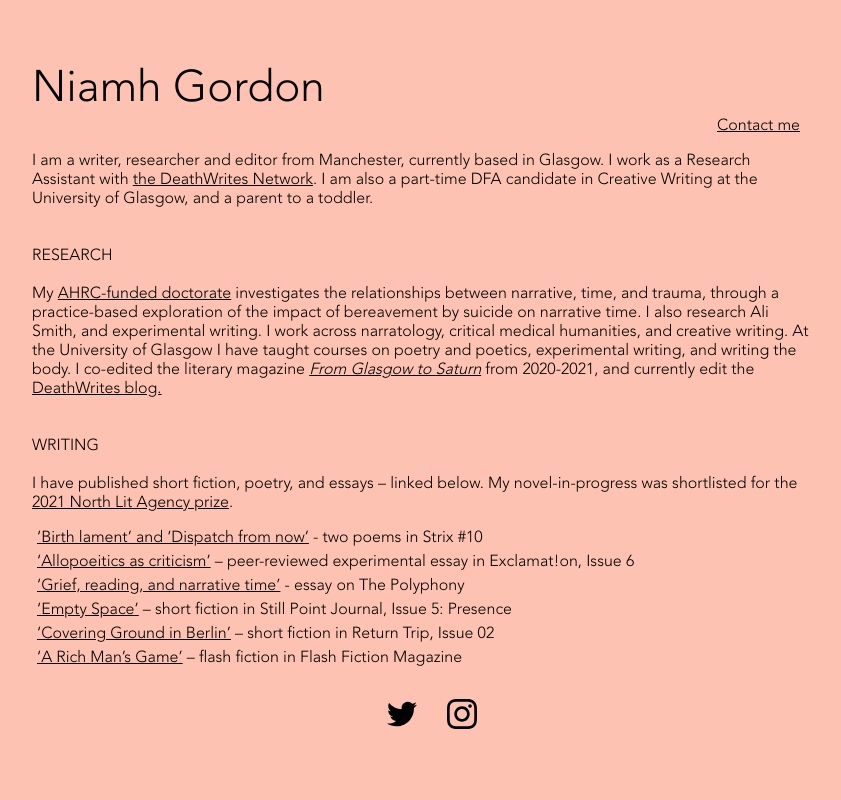
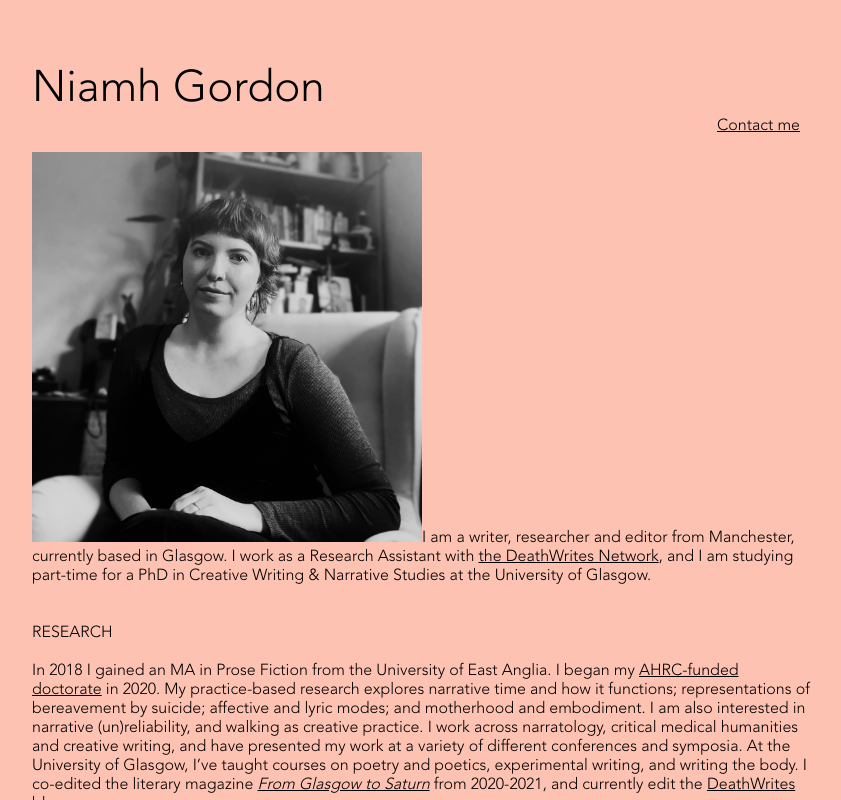
Before and after one commit to jpsanders101/wilbur, a React (Create React App) app: page / in a window 1280 px wide. Shown: the whole page, without its empty margins (208-1049 px from the left). Built offline with nearby package versions, Linux system fonts and the light colour scheme.

Commit message:
Add photo, copy change and substack widget.

```diff
--- a/src/About.js
+++ b/src/About.js
@@ -5,29 +5,196 @@ export default function About() {
   return (
     <>
       <p className="copy">
-            I am a writer, researcher and editor from Manchester, currently based in Glasgow. I work as a Research Assistant with <a rel="noreferrer" target="_blank" href="https://deathwrites.org.uk/">the DeathWrites Network</a>. I am also a part-time DFA candidate in Creative Writing at the University of Glasgow, and a parent to a toddler.
+        <img
+          className="profile-photo"
+          src="NG-july-24.jpg"
+          alt="Niamh Gordon"
+        ></img>
+        I am a writer, researcher and editor from Manchester, currently based in
+        Glasgow. I work as a Research Assistant with{" "}
+        <a rel="noreferrer" target="_blank" href="https://deathwrites.org.uk/">
+          the DeathWrites Network
+        </a>
+        , and I am studying part-time for a PhD in Creative Writing & Narrative
+        Studies at the University of Glasgow.
         <br />
         <br />
         <br />
         RESEARCH
         <br />
         <br />
-            My <a href="https://www.gla.ac.uk/pgrs/niamhgordon/" target="_blank"  rel="noreferrer">AHRC-funded doctorate</a> investigates the relationships between narrative, time, and trauma, through a practice-based exploration of the impact of bereavement by suicide on narrative time. I also research Ali Smith, and experimental writing. I work across narratology, critical medical humanities, and creative writing. At the University of Glasgow I have taught courses on poetry and poetics, experimental writing, and writing the body. I co-edited the literary magazine <a rel="noreferrer" href="https://glasgowtosaturn.com/" target="_blank" className="italics">From Glasgow to Saturn</a> from 2020-2021, and currently edit the <a href="https://deathwrites.org.uk/blog" target="_blank" rel="noreferrer">DeathWrites blog.</a>
+        In 2018 I gained an MA in Prose Fiction from the University of East
+        Anglia. I began my{" "}
+        <a
+          href="https://www.gla.ac.uk/pgrs/niamhgordon/"
+          target="_blank"
+          rel="noreferrer"
+        >
+          AHRC-funded doctorate
+        </a>{" "}
+        in 2020. My practice-based research explores narrative time and how it
+        functions; representations of bereavement by suicide; affective and
+        lyric modes; and motherhood and embodiment. I am also interested in
+        narrative (un)reliability, and walking as creative practice. I work
+        across narratology, critical medical humanities and creative writing,
+        and have presented my work at a variety of different conferences and
+        symposia. At the University of Glasgow, I’ve taught courses on poetry
+        and poetics, experimental writing, and writing the body. I co-edited the
+        literary magazine{" "}
+        <a
+          rel="noreferrer"
+          href="https://glasgowtosaturn.com/"
+          target="_blank"
+          className="italics"
+        >
+          From Glasgow to Saturn
+        </a>{" "}
+        from 2020-2021, and currently edit the{" "}
+        <a
+          rel="noreferrer"
+          target="_blank"
+          href="https://deathwrites.org.uk/blog"
+        >
+          DeathWrites blog
+        </a>
         <br />
         <br />
         <br />
         WRITING
         <br />
+        <br />I write short fiction, poetry, and essays, a selection of which
+        are linked below. I am working on a novel as part of my PhD; an early
+        draft of this was shortlisted for the{" "}
+        <a
+          rel="noreferrer"
+          target="_blank"
+          href="https://www.thebookseller.com/news/clare-gough-wins-north-literary-agency-prize-1262107"
+        >
+          2021 North Lit Agency prize
+        </a>
+        .
         <br />
-        I have published short fiction, poetry, and essays – linked below. My novel-in-progress was shortlisted for the <a target="_blank" rel="noreferrer" href="https://www.thebookseller.com/news/clare-gough-wins-north-literary-agency-prize-1262107">2021 North Lit Agency prize</a>.
+        <br />I also write a newsletter,{" "}
+        <a
+          rel="noreferrer"
+          target="_blank"
+          href="https://niamhgordon.substack.com/"
+        >
+          notes from home
+        </a>
+        , where I share other bits and bobs of writing, largely about motherhood
+        and how I am coming to understand it. If you would like to read it, you
+        can subscribe here:
         <br />
+        <br />
+        <iframe
+          title="notes from home"
+          src="https://niamhgordon.substack.com/embed"
+          width="480"
+          height="320"
+          style={{
+            border: "1px solid #EEE",
+            background: "white",
+          }}
+          frameborder="0"
+          scrolling="no"
+        ></iframe>
+        <br />
+        <br />
+        2024
         <ul className="writing-list">
-          <li><a rel="noreferrer" target="_blank" href="https://www.strixleeds.com/shop/strix-10">‘Birth lament’ and ‘Dispatch from now’</a> - two poems in Strix #10</li>
-          <li><a rel="noreferrer" target="_blank" href="https://english.exeter.ac.uk/media/universityofexeter/collegeofhumanities/english/research/exclamationjournal/Exclamation_Volume_6.pdf">‘Allopoeitics as criticism’</a> – peer-reviewed experimental essay in Exclamat!on, Issue 6</li>
-          <li><a rel="noreferrer" target="_blank" href="https://thepolyphony.org/2021/11/11/grief-reading-and-narrative-time/">‘Grief, reading, and narrative time’</a> - essay on The Polyphony</li>
-          <li><a href="https://www.stillpointldn.com/articles/niamh-gordon-empty-space/" target="_blank" rel="noreferrer">‘Empty Space’</a> – short fiction in Still Point Journal, Issue 5: Presence</li>
-          <li><a href="https://returntrip.bigcartel.com/product/return-trip-spring-summer-2021" target="_blank" rel="noreferrer">‘Covering Ground in Berlin’</a> – short fiction in Return Trip, Issue 02</li>
-          <li><a target="_blank" href="https://flashfictionmagazine.com/blog/2020/10/01/a-rich-mans-game/" rel="noreferrer">‘A Rich Man’s Game’</a> – flash fiction in Flash Fiction Magazine</li>
+          <li>
+            <a
+              rel="noreferrer"
+              target="_blank"
+              href="https://uk.bookshop.org/p/books/don-t-even-ask-too-hot-new-writing-scotland-42-kirstin-innes/7704972?ean=9781906841614"
+            >
+              ‘Food’
+            </a>{" "}
+            - short fiction in New Writing Scotland 42
+          </li>
+          <li>
+            <a
+              rel="noreferrer"
+              target="_blank"
+              href="https://eprints.gla.ac.uk/325834/1/325834.pdf"
+            >
+              ‘Behind Some of the Scenes at the Museum’
+            </a>{" "}
+            – flash non-fiction in the DeathWrites Newspaper
+          </li>
+        </ul>
+        2023
+        <ul className="writing-list">
+          <li>
+            <a
+              rel="noreferrer"
+              target="_blank"
+              href="https://www.strixleeds.com/shop/strix-10"
+            >
+              ’Birth lament’ and ‘Dispatch from now’
+            </a>{" "}
+            - two poems in Strix #10
+          </li>
+        </ul>
+        2022
+        <ul className="writing-list">
+          <li>
+            <a
+              rel="noreferrer"
+              target="_blank"
+              href="https://english.exeter.ac.uk/media/universityofexeter/collegeofhumanities/english/research/exclamationjournal/Exclamation_Volume_6.pdf"
+            >
+              ‘Allopoeitics as criticism’
+            </a>{" "}
+            – peer-reviewed experimental essay in Exclamat!on, Issue 6
+          </li>
+        </ul>
+        2021
+        <ul className="writing-list">
+          <li>
+            <a
+              rel="noreferrer"
+              target="_blank"
+              href="https://thepolyphony.org/2021/11/11/grief-reading-and-narrative-time/"
+            >
+              ‘Grief, reading, and narrative time’
+            </a>{" "}
+            - essay on The Polyphony
+          </li>
+          <li>
+            <a
+              href="https://www.stillpointldn.com/articles/niamh-gordon-empty-space/"
+              target="_blank"
+              rel="noreferrer"
+            >
+              ‘Empty Space’
+            </a>{" "}
+            – short fiction in Still Point Journal, Issue 5: Presence
+          </li>
+          <li>
+            <a
+              href="https://returntrip.bigcartel.com/product/return-trip-spring-summer-2021"
+              target="_blank"
+              rel="noreferrer"
+            >
+              ‘Covering Ground in Berlin’
+            </a>{" "}
+            – short fiction in Return Trip, Issue 02
+          </li>
+        </ul>
+        2020
+        <ul className="writing-list">
+          <li>
+            <a
+              target="_blank"
+              href="https://flashfictionmagazine.com/blog/2020/10/01/a-rich-mans-game/"
+              rel="noreferrer"
+            >
+              ‘A Rich Man’s Game’
+            </a>{" "}
+            – flash fiction in Flash Fiction Magazine
+          </li>
         </ul>
       </p>
     </>
--- a/src/BasePage.css
+++ b/src/BasePage.css
@@ -28,3 +28,10 @@
   margin-right: 2em;
   text-align: right;
 }
+
+.profile-photo {
+  width: 100%;
+  @media only screen and (min-width: 600px) {
+    width: 50%;
+  }
+}
```
Also changed, not shown: public/NG-july-24.jpg (added), src/Home.css (line endings or trailing spaces). Lines whose indentation alone changed are shown as unchanged.
